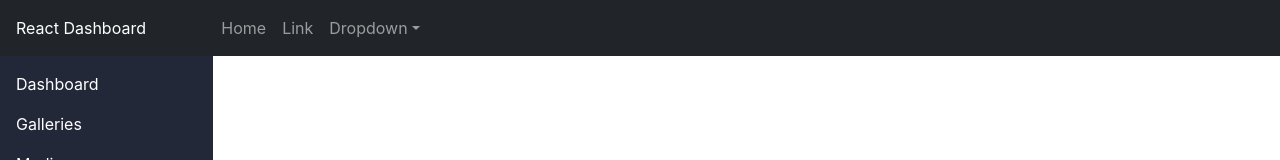
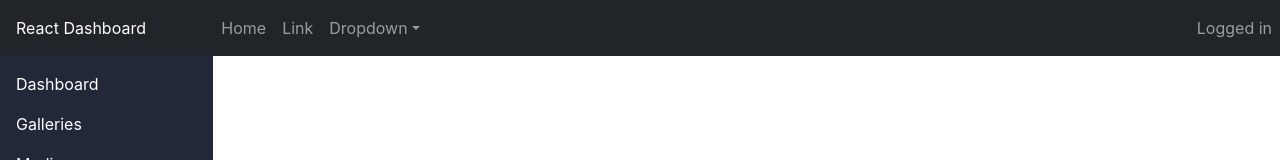
Before and after one commit to JustDaire/photography-portfolio, a React (Create React App) app: page /admin in a window 1280 px wide. Shown: the top 160 px of the page. Built offline with nearby package versions, Linux system fonts and the light colour scheme.

Commit message:
Updated admin navbar

```diff
--- a/src/admin/Toolbar.tsx
+++ b/src/admin/Toolbar.tsx
@@ -32,6 +32,9 @@ export default function Toolbar() {
               </NavDropdown.Item>
             </NavDropdown>
           </Nav>
+          <Nav>
+            <Nav.Link href="#deets">Logged in</Nav.Link>
+          </Nav>
         </Navbar.Collapse>
         {/* </Container> */}
       </Navbar>
```
Lines whose indentation alone changed are shown as unchanged.
